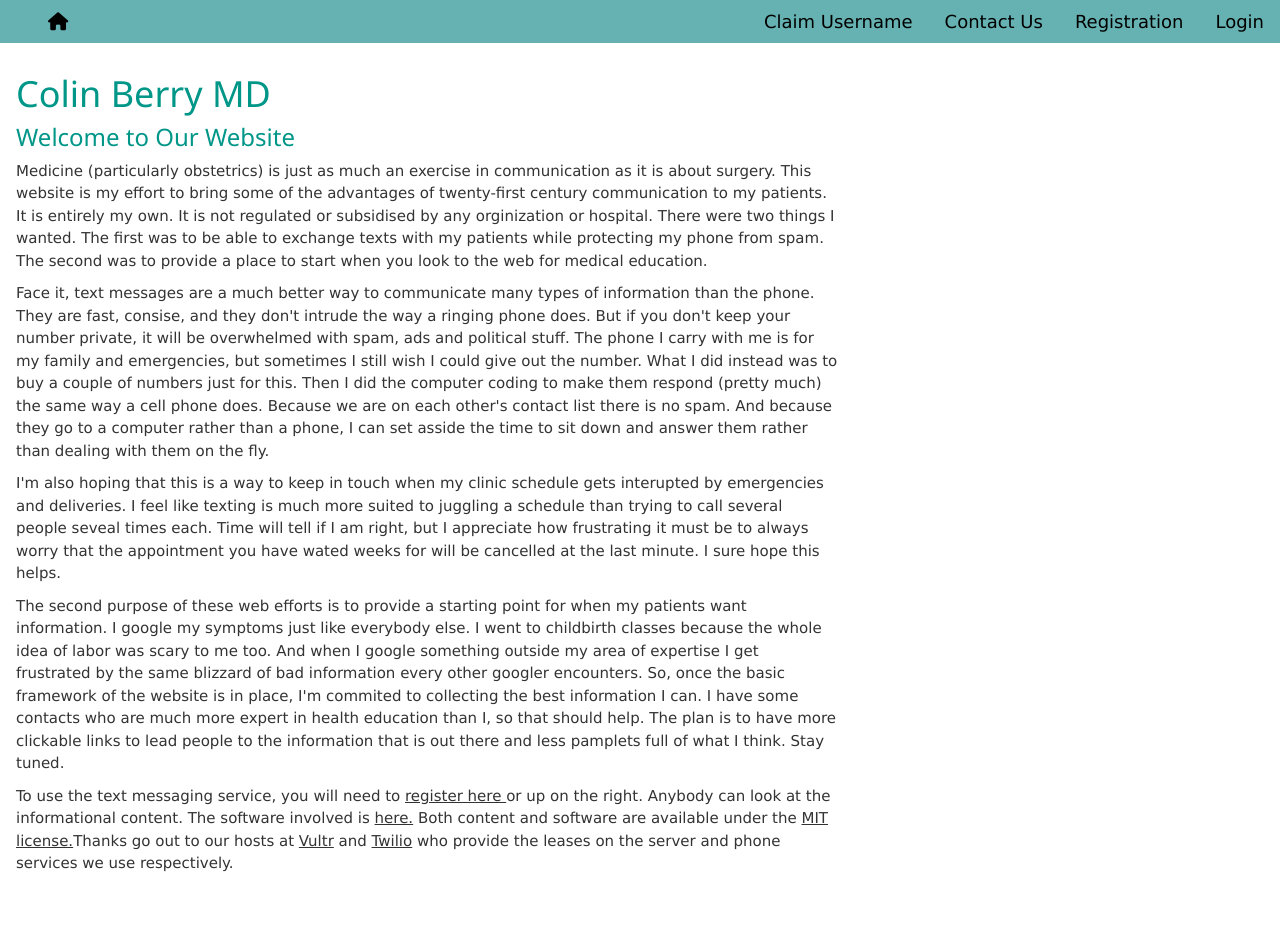
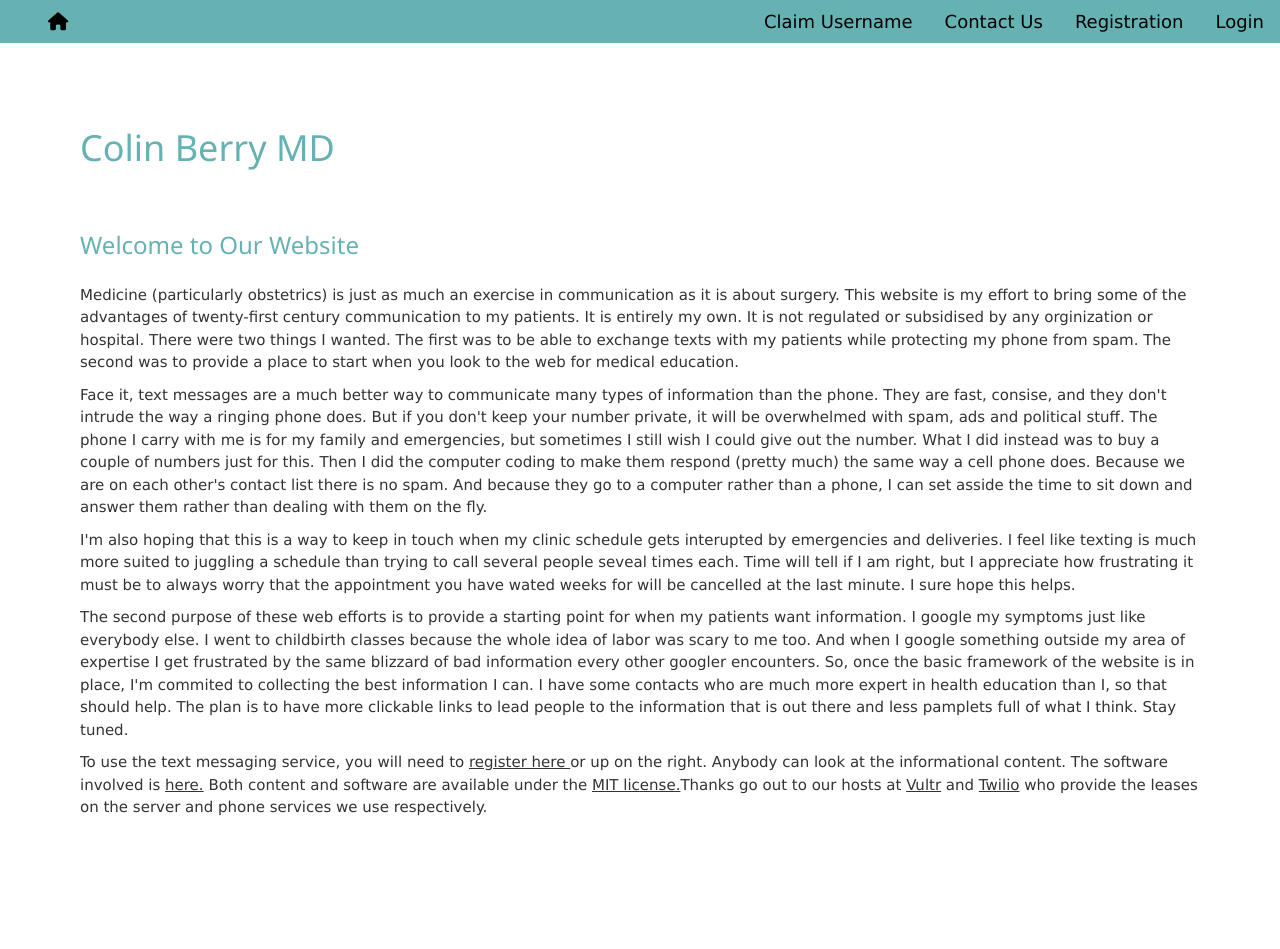
Before and after one commit to ColinBerryMD/fluffy-waffle, a Flask app: page / in a window 1280 px wide. After the commit the page ends 816 px from the top, so only its background shows below. Run offline with Flask 3, Linux system fonts and the light colour scheme; parts of the project's set-up code (start-up, migrations or seed data) failed here and were passed over; some libraries are stand-ins or nearby versions.

Commit message:
style for main bluprint

```diff
--- a/errors/templates/errors/401.html
+++ b/errors/templates/errors/401.html
@@ -1,6 +1,6 @@
 {% extends 'errors/errors.html' %}
 
 {% block error_content %}
-        <h1>{% block title %} 401 Authorization Failure {% endblock %}</h1>
+        <h1 class='cb-header'>{% block title %} 401 Authorization Failure {% endblock %}</h1>
         <p>This is almost certianly a Twilio authorization failure.</p>
 {% endblock %}
--- a/errors/templates/errors/404.html
+++ b/errors/templates/errors/404.html
@@ -1,6 +1,6 @@
 {% extends 'errors/errors.html' %}
 
 {% block error_content %}
-        <h1>{% block title %} 404 File Not Found Error {% endblock %}</h1>
+        <h1 class='cb-header'>{% block title %} 404 File Not Found Error {% endblock %}</h1>
         <p>Are you sure you entered the URL correctly?</p>
 {% endblock %}
--- a/errors/templates/errors/405.html
+++ b/errors/templates/errors/405.html
@@ -1,6 +1,6 @@
 {% extends 'errors/errors.html' %}
 
 {% block error_content %}
-        <h1>{% block title %} 405 Method Not Allowed Error {% endblock %}</h1>
+        <h1 class='cb-header'>{% block title %} 405 Method Not Allowed Error {% endblock %}</h1>
         <p>Are you sure you didn't GET rather than POST?</p>
 {% endblock %}
--- a/errors/templates/errors/500.html
+++ b/errors/templates/errors/500.html
@@ -1,6 +1,6 @@
 {% extends 'errors/errors.html' %}
 
 {% block error_content %}
-    <h1>{% block title %} 500 Internal Server Error {% endblock %}</h1>
+    <h1 class='cb-header'>{% block title %} 500 Internal Server Error {% endblock %}</h1>
     <p>This is a problem with the computer. You did nothing wrong.</p>
 {% endblock %}
--- a/errors/templates/errors/errors.html
+++ b/errors/templates/errors/errors.html
@@ -1,9 +1,8 @@
 {% extends 'base.html' %}
 
 {% block content %}
-<div class="w3-row w3-padding-64">
-    <div class="w3-twothird cb-container">
-        <h1 class="w3-text-teal">OOOOPS! Something went wrong.</h1>
+<div class="cb-container">
+    <h1 class="cb-header">OOOOPS! Something went wrong.</h1>
     {% block error_content %}
     {% endblock %}
     {% if locale %}
@@ -13,5 +12,4 @@
     {% endif %}
     <a href="{{ url_for('main.index') }}" class="cb-button w3-round-xlarge w3-black">Take Me Home</a>
 </div>
-</div>
 {% endblock %}
--- a/errors/templates/errors/mysql.html
+++ b/errors/templates/errors/mysql.html
@@ -1,7 +1,7 @@
 {% extends 'errors/errors.html' %}
 
 {% block error_content %}
-        <h1>MySQL Error</h1>
+        <h1 class='cb-header'>MySQL Error</h1>
         <p>This error was on a MySQL request.</p>
         <p>{{ error }}</p>
 {% endblock %}
--- a/errors/templates/errors/twilio.html
+++ b/errors/templates/errors/twilio.html
@@ -1,7 +1,7 @@
 {% extends 'errors/errors.html' %}
 
 {% block error_content %}
-        <h1>{% block title %} Twilio Error {% endblock %}</h1>
+        <h1 class='cb-header'>{% block title %} Twilio Error {% endblock %}</h1>
         <p>Many things can cause this including a not in service number, an expired passcode,
            a passcode not being sent, or using a passcode twice.</p>
 {% endblock %}
--- a/static/css/cbmd.css
+++ b/static/css/cbmd.css
@@ -46,16 +46,25 @@
 .cb-links a {
     text-decoration: underline;
 }
+
 .padding-16 {
     padding-top:16px;
     padding-bottom:16px;
 }
+
+.padding-64 {
+    padding-top:64px;
+    padding-bottom:64px;
+}
+
 .sidenav {
   background-color: var(--top-bar-color);
 }
+
 .sidenav a:hover {
   color: black;
 }
+
 .w3-top {
   z-index: 5;
 }
@@ -77,6 +86,11 @@
     position: relative;
     z-index: 5;
 }
+
+.cb-main, #main{
+    transition:margin-left .4s
+}
+
 
 .cb-bar
 {
@@ -196,7 +210,7 @@
     }
     .cb-container
     {
-        padding: 0px !important;
+        padding: 20px !important;
     }
 }
 @media only screen and (min-width: 751px) and (max-width: 1225px) {
@@ -220,6 +234,10 @@
     {
         display: inline-block!important;
     }
+    .cb-container
+    {
+        padding: 40px !important;
+    }
 }
 @media only screen and (min-width: 1226px) {
     .cb-hide-large {
@@ -235,6 +253,10 @@
         width: 35%;
         min-width: 400px;
     }
+    .cb-container
+    {
+        padding: 80px !important;
+    }
 }
 
 .dropdown-submenu {
--- a/templates/client.html
+++ b/templates/client.html
@@ -13,9 +13,8 @@
 {% endblock %}
 {% block content %}
 <div class="w3-main" style="margin-left:250px">
-    <div class="w3-row w3-padding-64">
-        <div class="w3-twothird cb-container">
-            <h1 class="w3-text-teal">Welcome to Our Website</h1>
+    <div class="padding-64 cb-container">
+        <h1 class="cb-header">Welcome to Our Website</h1>
         <p>
             If you are here because you want to exchange text messages with us you will need to
             <a href="{{ url_for('sms_client.create') }}">register by clicking here</a> or on
@@ -33,5 +32,4 @@
         </p>
     </div>
  </div>
- </div>
 {% endblock %}
--- a/templates/index.html
+++ b/templates/index.html
@@ -2,10 +2,10 @@
 {% block title %}Colin Berry MD{% endblock %}
 
 {% block content %}
-<div class="w3-main">
-    <div class="w3-twothird cb-container w3-padding-64">
-        <h1 class="w3-text-teal">Colin Berry MD</h1>
-        <h3 class="w3-text-teal">Welcome to Our Website</h3>
+<div class="cb-main">
+    <div class="cb-container padding-64">
+        <h1 class="cb-header">Colin Berry MD</h1>
+        <h3 class="cb-header">Welcome to Our Website</h3>
         <p>Medicine (particularly obstetrics) is just as much an exercise in communication as it is about surgery. This website is my effort to bring some of the advantages of twenty-first century communication to my patients. It is entirely my own. It is not regulated or subsidised by any orginization or hospital. There were two things I wanted. The first was to be able to exchange texts with my patients while protecting my phone from spam. The second was to provide a place to start when you look to the web for medical education.</p>
         <p>Face it, text messages are a much better way to communicate many types of information than the phone. They are fast, consise, and they don't intrude the way a ringing phone does. But if you don&apos;t keep your number private, it will be overwhelmed with spam, ads and political stuff. The phone I carry with me is for my family and emergencies, but sometimes I still wish I could give out the number. What I did instead was to buy a couple of numbers just for this. Then I did the computer coding to make them respond (pretty much) the same way a cell phone does. Because we are on each other's contact list there is no spam. And because they go to a computer rather than a phone, I can set asside the time to sit down and answer them rather than dealing with them on the fly.</p>
         <p>I&apos;m also hoping that this is a way to keep in touch when my clinic schedule gets interupted by emergencies and deliveries. I feel like texting is much more suited to juggling a schedule than trying to call several people seveal times each. Time will tell if I am right, but I appreciate how frustrating it must be to always worry that the appointment you have wated weeks for will be cancelled at the last minute. I sure hope this helps.
```
Also changed, not shown: templates/admin.html (+4 -6 lines), 1 other file. Lines whose indentation alone changed are shown as unchanged.
